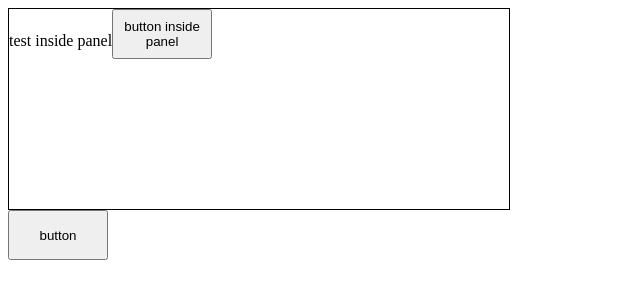
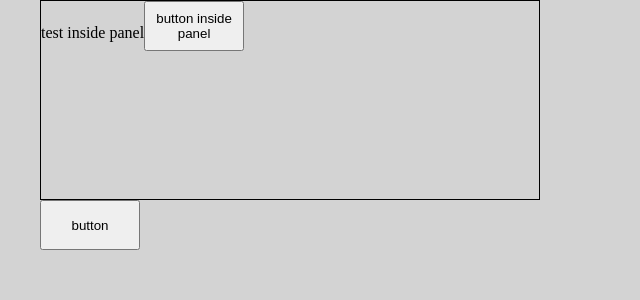
Before and after one commit to i-bayanov/aspect-test-task, a React (Create React App) app: page / in a window 1280 px wide. Shown: the top 300 px of the page, without its empty margins (0-640 px from the left). Built offline with nearby package versions, Linux system fonts and the light colour scheme.

Commit message:
implement styles for index

```diff
--- /dev/null
+++ b/src/index.css
@@ -0,0 +1,18 @@
+*,
+*::after,
+*::before {
+  box-sizing: border-box;
+  padding: 0;
+  margin: 0;
+}
+
+body {
+  display: flex;
+  justify-content: center;
+  background-color: lightgray;
+}
+
+#root {
+  width: 100%;
+  max-width: 1200px;
+}
--- a/src/index.tsx
+++ b/src/index.tsx
@@ -5,6 +5,8 @@ import { Provider } from 'react-redux';
 
 import { store } from './store/store';
 import App from './App';
+
+import './index.css';
 
 const rootContainer = document.getElementById('root')!;
 const root = createRoot(rootContainer);
```
